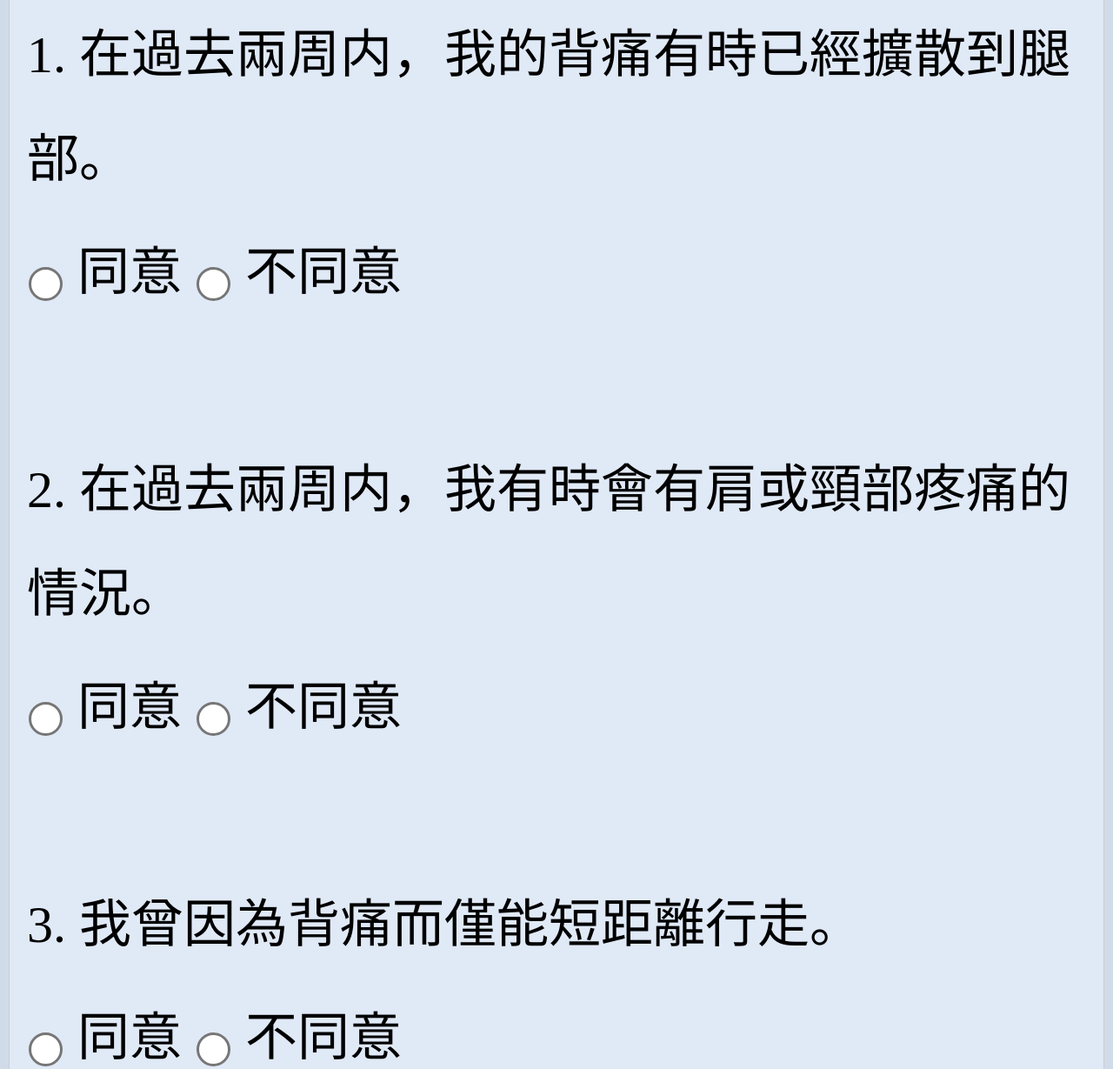
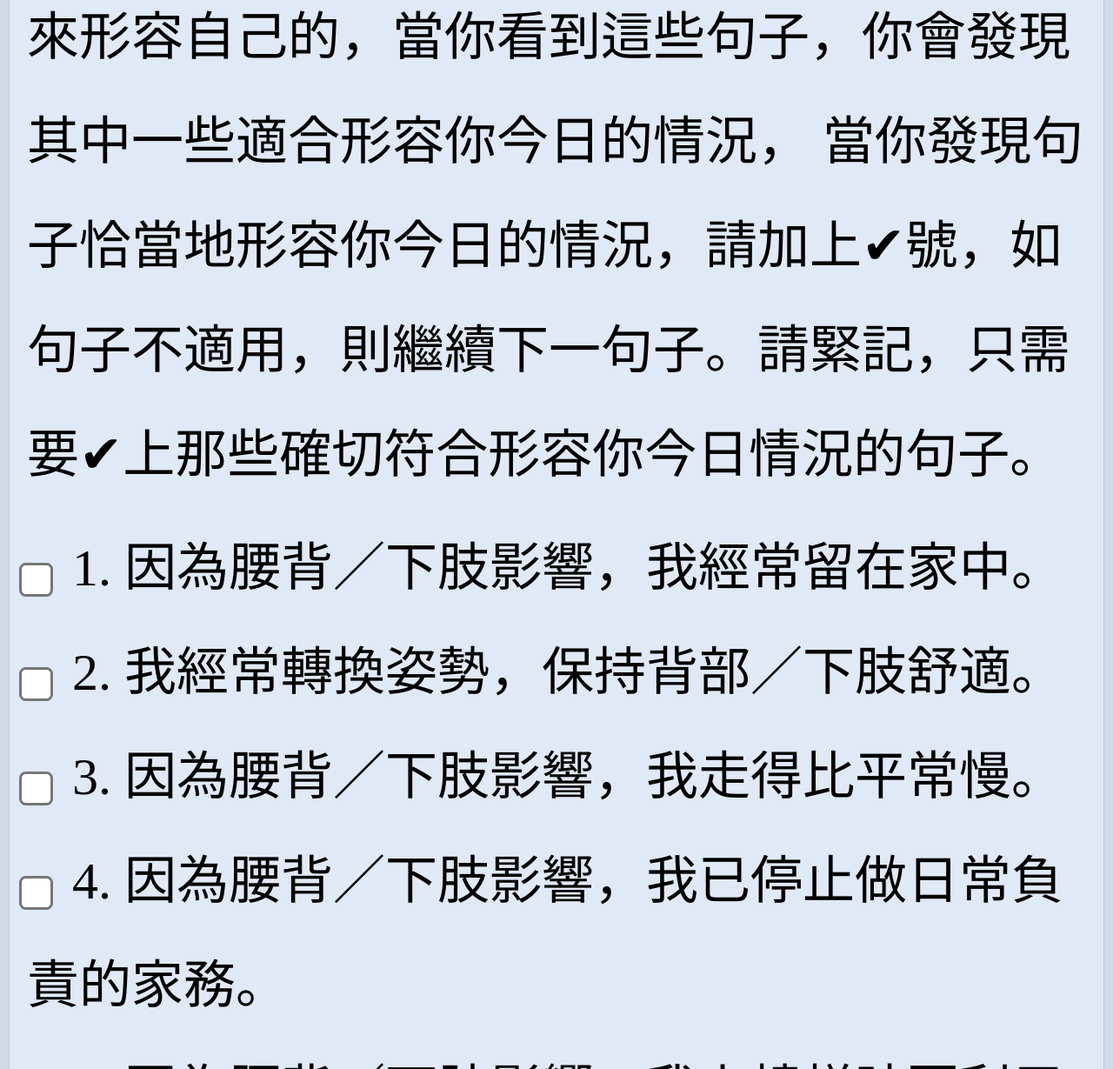
Before and after one commit to MatthewTse2011/m_RolandMorris, a plain HTML site: page index.html in a window 1280 px wide. Shown: the part 641-1870 px from the top of the page at 87% size. Drawn offline with Linux system fonts and the light colour scheme.

Commit message:
Update index.html

```diff
--- a/index.html
+++ b/index.html
@@ -1,7 +1,7 @@
 <!DOCTYPE html>
 <html>
 <head>
-	<title>STarT Back Score Calculator</title>
+	<title>Roland-Morris Score Calculator</title>
 	<style>
 		@font-face{
 			font-family: 'Source Code Pro';
@@ -57,7 +57,7 @@
 			border-radius: 5px;
 			font-size: 30px;
 			background-color: rgb(224, 233, 246);
-			line-height: 1.5;
+			line-height: 2;
 		}
 
 		input {
@@ -194,7 +194,7 @@
 
 
 
-         /* for design for mobile version*/
+        /* for design for mobile version*/
 		form {
 			font-size: 60px;
             line-height: 2;
@@ -255,10 +255,15 @@
 			font-size: 60px;
             line-height: 2;
 		}
+        input[type="checkbox"] {
+          transform: scale(3);
+          margin-right: 20px;
+        }
+
 
 	</style>
 	<script type="text/javascript">
-        function showPopup(message) {
+		function showPopup(message) {
 			var popup = document.getElementById("popup");
 			var messageElement = popup.querySelector(".popup-message");
 			messageElement.innerHTML = message;
@@ -276,30 +281,21 @@
 			var values = document.getElementsByClassName("score");
 			var totalScore = 0;
 			var totalQuestions = 0;
-            var subScore = 0;
 			for(var i = 0; i < values.length; i++) {
 				if(values[i].checked) {
 					totalScore += parseFloat(values[i].value);
 					totalQuestions++;
-                    if(totalQuestions > 4){
-                        subScore += parseFloat(values[i].value);
-                    }
 				}
 			}
 
-            if (totalQuestions >= 9){
-				document.getElementById("result").innerHTML = "非常感謝您完成了這份調查中所有的問題<br><br>請勿關閉此頁面，並將以下資料展示給物理治療師。<br><br> Your Total score is: " + totalScore + "<br> Your Subscore is: " + subScore;
-				var popup = showPopup("非常感謝您完成了這份調查中所有的問題<br><br>請勿關閉此頁面，並將以下資料展示給物理治療師。<br><br> Your Total score is: " + totalScore + "<br> Your Subscore is: " + subScore);
-			} else {
-				document.getElementById("result").innerHTML = "你尚有" + (9 - totalQuestions)+ "條問題未回答<br>";
-				var popup = showPopup("你尚有" + (9 - totalQuestions)+ "條問題未回答。<br>請返回並繼續作答。");
-			}
+            var quickDASHscore = totalScore;
+            document.getElementById("result").innerHTML = "非常感謝您完成了這份調查中所有的問題<br><br>請勿關閉此頁面，並將以下資料展示給物理治療師。<br> Your Total Score is: " + quickDASHscore ;
+            var popup = showPopup("非常感謝您完成了這份調查中所有的問題<br><br>請勿關閉此頁面，並將以下資料展示給物理治療師。<br> Your Total Score is: " + quickDASHscore);
 
-			var okButton = popup.querySelector(".popup-button");
+            var okButton = popup.querySelector(".popup-button");
 			okButton.addEventListener("click", function() {
 				hidePopup(popup);
 			});
-
 
 		}
 
@@ -307,12 +303,33 @@
     		document.getElementById("result").innerHTML = "";
 		}
 
+        /*
+        function radioClick(clickedRadio) {
+
+            var radios = document.getElementsByName(clickedRadio.name);
+            if (radio.checked) {
+                // radio button is currently selected, unselect it
+                radio.checked = false;
+            } else {
+                // radio button is currently unselected, select it
+                radio.checked = true;
+            }
+            /*
+            for (var i = 0; i < radios.length; i++) {
+                if (radios[i] !== clickedRadio) {
+                radios[i].checked = false;
+                }
+            }
+
+        }
+        */
+
 
 	</script>
 </head>
 <body>
     <br><br><br><br><br>
-	<h1>STarT 背部檢測工具</h1>
+	<h1>盧倫摩理氏背痛問卷</h1>
     <button class = "increase-font-size-btn" id="increase-font-button">大
     </button>
 
@@ -383,40 +400,61 @@
 
 	<h2> 威爾斯親王醫院 物理治療部</h2>
 	<form>
-		<p>請按過去兩周內的情況來回答下列問題。</p>
+        <script>
+
+        </script>
+		<p>當背部痛楚或不適時，你或會發覺自己未能像以往般工作。
+            下列句子是一些患有背痛的人用來形容自己的，當你看到這些句子，你會發現其中一些適合形容你今日的情況，
+            當你發現句子恰當地形容你今日的情況，請加上✔號，如句子不適用，則繼續下一句子。請緊記，只需要✔上那些確切符合形容你今日情況的句子。</p>
+            <p> </p>
+			<input type="checkbox" name="section1" value="1" onclick="radioClick(name)" class="score"> 1. 因為腰背／下肢影響，我經常留在家中。
+            <br>
+			<input type="checkbox" name="section2" value="1" class="score"> 2. 我經常轉換姿勢，保持背部／下肢舒適。
+            <br>
+			<input type="checkbox" name="section3" value="1" class="score"> 3. 因為腰背／下肢影響，我走得比平常慢。
+            <br>
+			<input type="checkbox" name="section4" value="1" class="score"> 4. 因為腰背／下肢影響，我已停止做日常負責的家務。
+            <br>
+			<input type="checkbox" name="section5" value="1" class="score"> 5. 因為腰背／下肢影響，我上樓梯時要利用扶手。
+            <br>
+            <input type="checkbox" name="section6" value="1" class="score"> 6. 因為腰背／下肢影響，我比平常較多時間躺下休息。
 			<br>
-			<p>1. 在過去兩周内，我的背痛有時已經擴散到腿部。</p>
-			<input type="radio" name="section1" value="1" class="score"> 同意
-			<input type="radio" name="section1" value="0" class="score"> 不同意
-			<br><br><p>2. 在過去兩周内，我有時會有肩或頸部疼痛的情況。</p>
-			<input type="radio" name="section2" value="1" class="score"> 同意
-			<input type="radio" name="section2" value="0" class="score"> 不同意
-			<br><br><p>3. 我曾因為背痛而僅能短距離行走。</p>
-			<input type="radio" name="section3" value="1" class="score"> 同意
-			<input type="radio" name="section3" value="0" class="score"> 不同意
-			<br><br><p>4. 在過去兩周內，我曾因為背痛導致穿衣服的速度比平常綬慢。</p>
-			<input type="radio" name="section4" value="1" class="score"> 同意
-			<input type="radio" name="section4" value="0" class="score"> 不同意
-			<br><br><p>5. 我認為對于一個和我有相同狀況的人來說，體力活動是不安全的。</p>
-			<input type="radio" name="section5" value="1" class="score"> 同意
-			<input type="radio" name="section5" value="0" class="score"> 不同意
-			<br><br><p>6. 我常會擔心我的背痛。</p>
-			<input type="radio" name="section6" value="1" class="score"> 同意
-			<input type="radio" name="section6" value="0" class="score"> 不同意
-			<br><br><p>7. 我覺得我的背痛很嚴重，且不會得到任何改善。</p>
-			<input type="radio" name="section7" value="1" class="score"> 同意
-			<input type="radio" name="section7" value="0" class="score"> 不同意
-			<br><br><p>8. 整體而言，我不再享受過去喜歡做的事。</p>
-			<input type="radio" name="section8" value="1" class="score"> 同意
-			<input type="radio" name="section8" value="0" class="score"> 不同意
-			<br><br><p>9. 整體而言，過去兩周内背痛對您的影响程度如何？</p>
-			<input type="radio" name="section9" value="0" class="score"> 完全不受影响
-			<input type="radio" name="section9" value="0" class="score"> 輕微影响
-			<input type="radio" name="section9" value="0" class="score"> 中度影响
-			<input type="radio" name="section9" value="1" class="score"> 非常影响
-			<input type="radio" name="section9" value="1" class="score"> 重度影响
+			<input type="checkbox" name="section7" value="1" class="score"> 7. 因為腰背／下肢影響，我需要扶著東西才能從梳化站起來。
+            <br>
+			<input type="checkbox" name="section8" value="1" class="score"> 8. 因為腰背／下肢影響，我嘗試請別人替我完成一些事情。
+            <br>
+			<input type="checkbox" name="section9" value="1" class="score"> 9. 因為腰背／下肢影響，我穿衣比平常緩慢
+            <br>
+			<input type="checkbox" name="section10" value="1" class="score"> 10. 因為腰背／下肢影響，我只可站立一段短時間。
+			<br>
+			<input type="checkbox" name="section11" value="1" class="score"> 11. 因為腰背／下肢影響，我避免彎腰或跪下。
+            <br>
+			<input type="checkbox" name="section12" value="1" class="score"> 12. 因為腰背／下肢影響，我坐在椅子上很難才能站起。
+            <br>
+			<input type="checkbox" name="section13" value="1" class="score"> 13. 我的腰背／下肢背部差不多每時每刻都痛楚。
+            <br>
+			<input type="checkbox" name="section14" value="1" class="score"> 14. 因為腰背／下肢影響，睡在床上，很難轉身。
+            <br>
+			<input type="checkbox" name="section15" value="1" class="score"> 15. 因為腰背／下肢痛，我的胃口不佳。
+            <br>
+            <input type="checkbox" name="section16" value="1" class="score"> 16. 因為腰背／下肢痛，穿襪子或襪褲時會有困難。
+			<br>
+			<input type="checkbox" name="section17" value="1" class="score"> 17. 因為腰背／下肢痛，我只能走一段短距離。
+            <br>
+			<input type="checkbox" name="section18" value="1" class="score"> 18. 因為腰背／下肢影響，我睡得不好。
+            <br>
+			<input type="checkbox" name="section19" value="1" class="score"> 19. 因為腰背／下肢痛，我需要別人協助穿衣服。
+            <br>
+			<input type="checkbox" name="section20" value="1" class="score"> 20. 因為腰背／下肢影響，我每天大部份時間都是坐著。
+            <br>
+			<input type="checkbox" name="section21" value="1" class="score"> 21. 因為腰背／下肢影響，我避免做家中粗重的工作。
+			<br>
+			<input type="checkbox" name="section22" value="1" class="score"> 22. 因為腰背／下肢痛，我的脾氣比平常差。
+            <br>
+			<input type="checkbox" name="section23" value="1" class="score"> 23. 因為腰背／下肢影響，我上樓梯比平常緩慢。
+            <br>
+			<input type="checkbox" name="section24" value="1" class="score"> 24. 因為腰背／下肢影響，我大部份時間睡在床。
 		<br>
-        <br>
 		<div id="result"></div>
 		<br>
 		<div class="button-container">
```
